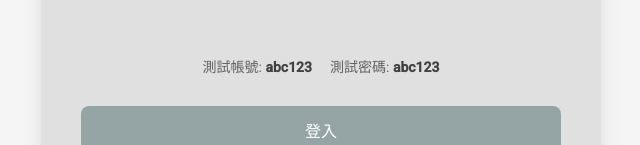
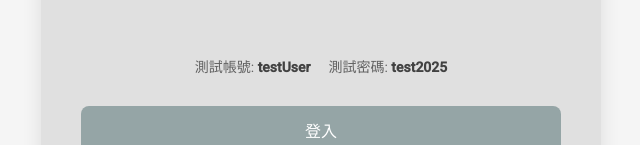
Before and after one commit to noveres/QuickForms, an Angular app in the folder QuickForms/: page /login in a window 1280 px wide. Shown: the part 476-621 px from the top of the page, without its empty margins (319-959 px from the left). Built offline with nearby package versions, Linux system fonts and the light colour scheme.

Commit message:
no message

```diff
--- a/QuickForms/src/app/pages/auth/login/login.component.html
+++ b/QuickForms/src/app/pages/auth/login/login.component.html
@@ -29,8 +29,8 @@
       </div>
 
       <div class="test-account">
-        <p>測試帳號: <strong>abc123</strong></p>
-        <p>測試密碼: <strong>abc123</strong></p>
+        <p>測試帳號: <strong>testUser</strong></p>
+        <p>測試密碼: <strong>test2025</strong></p>
       </div>
 
       <button type="submit" [disabled]="loginForm.invalid || isLoading" class="login-button">
--- a/QuickForms/src/app/shared/@services/auth.service.ts
+++ b/QuickForms/src/app/shared/@services/auth.service.ts
@@ -24,8 +24,8 @@ export class AuthService {
     'admin': {
       id: '1',
       username: '超可愛管理者',
-      email: 'abc123',
-      password: 'abc123',
+      email: 'testUser',
+      password: 'test2025',
       displayName: '測試管理員',
       role: 'admin'
     },
--- a/QuickForms/src/environments/environment.ts
+++ b/QuickForms/src/environments/environment.ts
@@ -1,4 +1,4 @@
 export const environment = {
   production: false,
-  apiUrl: 'http://localhost:8585/api', // 開發環境 API URL
+  apiUrl: 'https://proxy-one-dun.vercel.app/api', // 開發環境 API URL
 };
```
Also changed, not shown: 1 other file (tests, documents, lock files or other folders).
